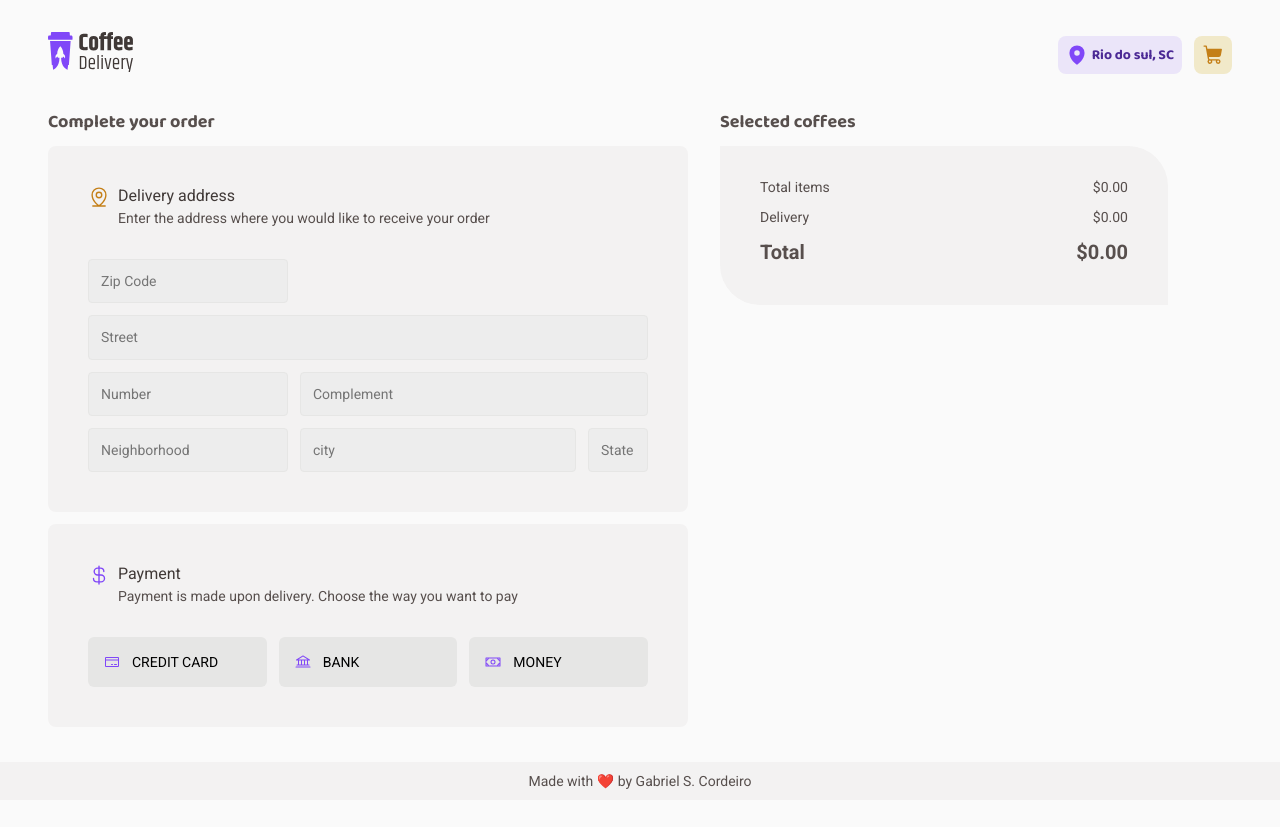
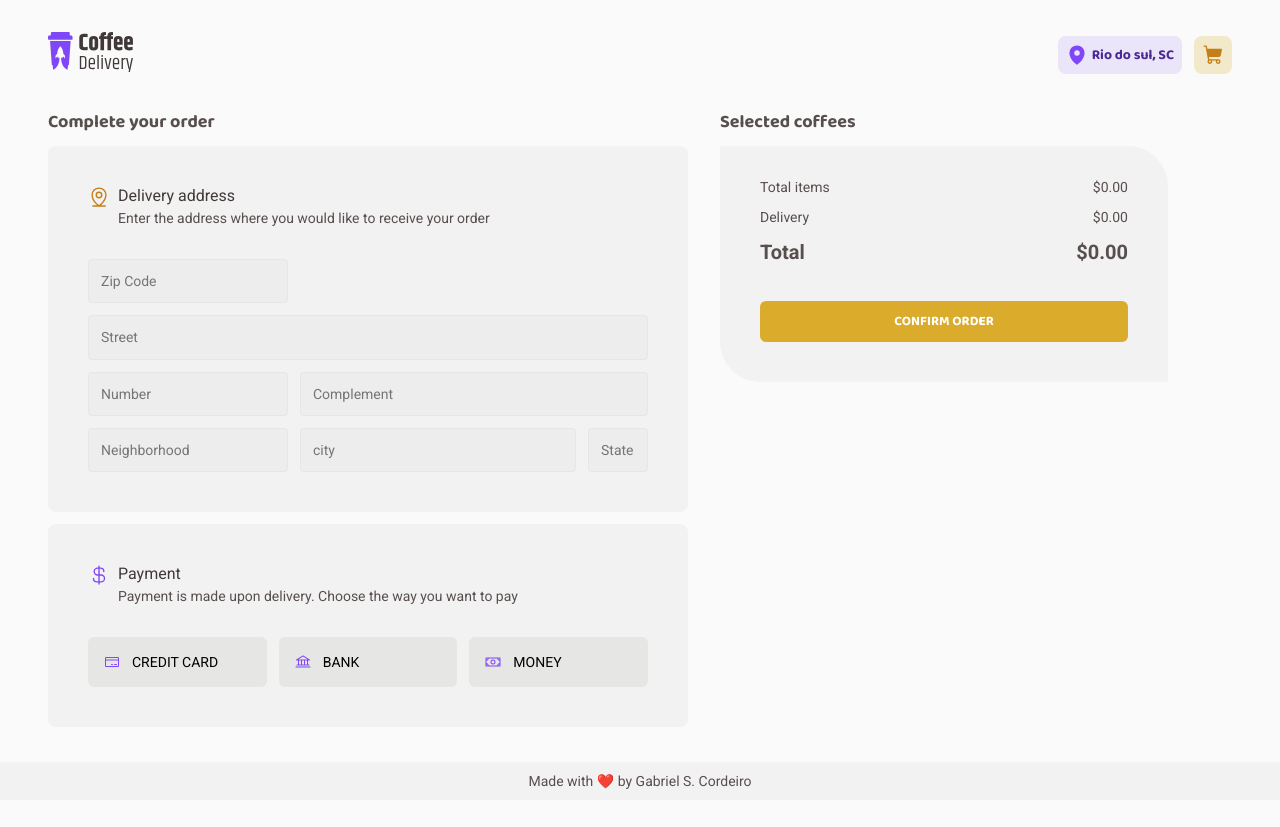
Before and after one commit to gabrielscordeiro/coffee-delivery, a React (Vite) app: page /checkout in a window 1280 px wide. Built offline with nearby package versions, Linux system fonts and the light colour scheme.

Commit message:
feat: 🎸 Confirm order button

```diff
--- a/src/pages/Checkout/index.tsx
+++ b/src/pages/Checkout/index.tsx
@@ -7,6 +7,7 @@ import { CartItem } from '@/pages/Checkout/components/CartItem'
 import { CheckoutAddress } from '@/pages/Checkout/components/CheckoutAddress'
 import { CheckoutPayment } from '@/pages/Checkout/components/CheckoutPayment'
 import {
+    ConfirmOrderButton,
     ContainerCheckout,
     OrderInfo,
     OrderSteps,
@@ -68,6 +69,13 @@ export function Checkout() {
                             <span>{priceFormatter(totalItems + totalEntrega)}</span>
                         </div>
                     </Resume>
+
+                    <ConfirmOrderButton
+                        type="submit"
+                    >
+                        Confirm order
+                    </ConfirmOrderButton>
+
                 </SelectedCoffeesCard>
             </OrderInfo>
         </ContainerCheckout>
--- a/src/pages/Checkout/style.ts
+++ b/src/pages/Checkout/style.ts
@@ -56,3 +56,17 @@ export const Resume = styled.div`
         }
     }
 `
+
+export const ConfirmOrderButton = styled.button`
+    width: 100%;
+    padding: ${rem(12)};
+    border-radius: ${rem(6  )};
+    background: ${(props) => props.theme['yellow']};
+    color: ${(props) => props.theme['white']};
+    text-transform: uppercase;
+    margin-top: ${rem(36)};
+
+    &:hover {
+      background: ${(props) => props.theme['yellow-dark']};
+    }
+`
```
